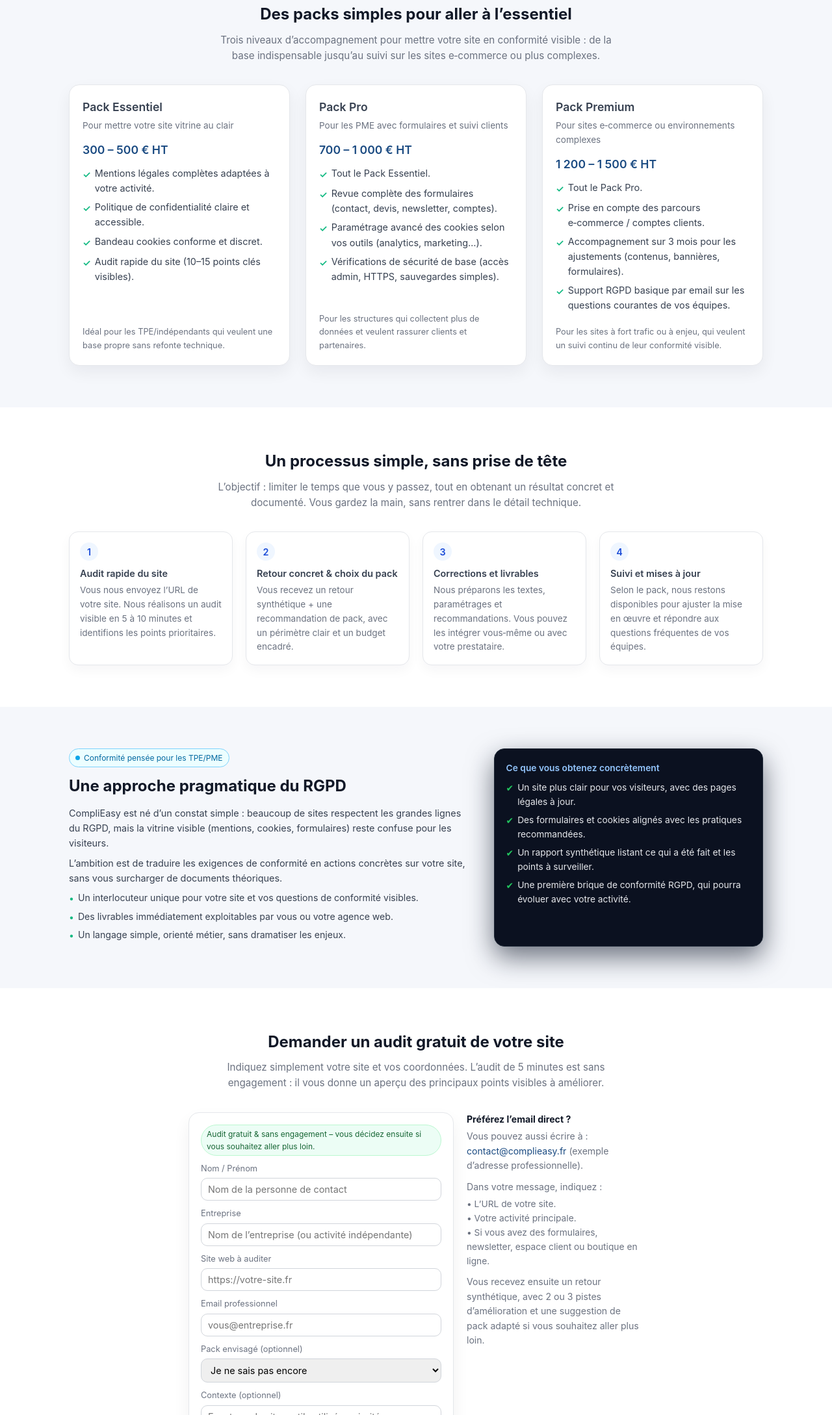
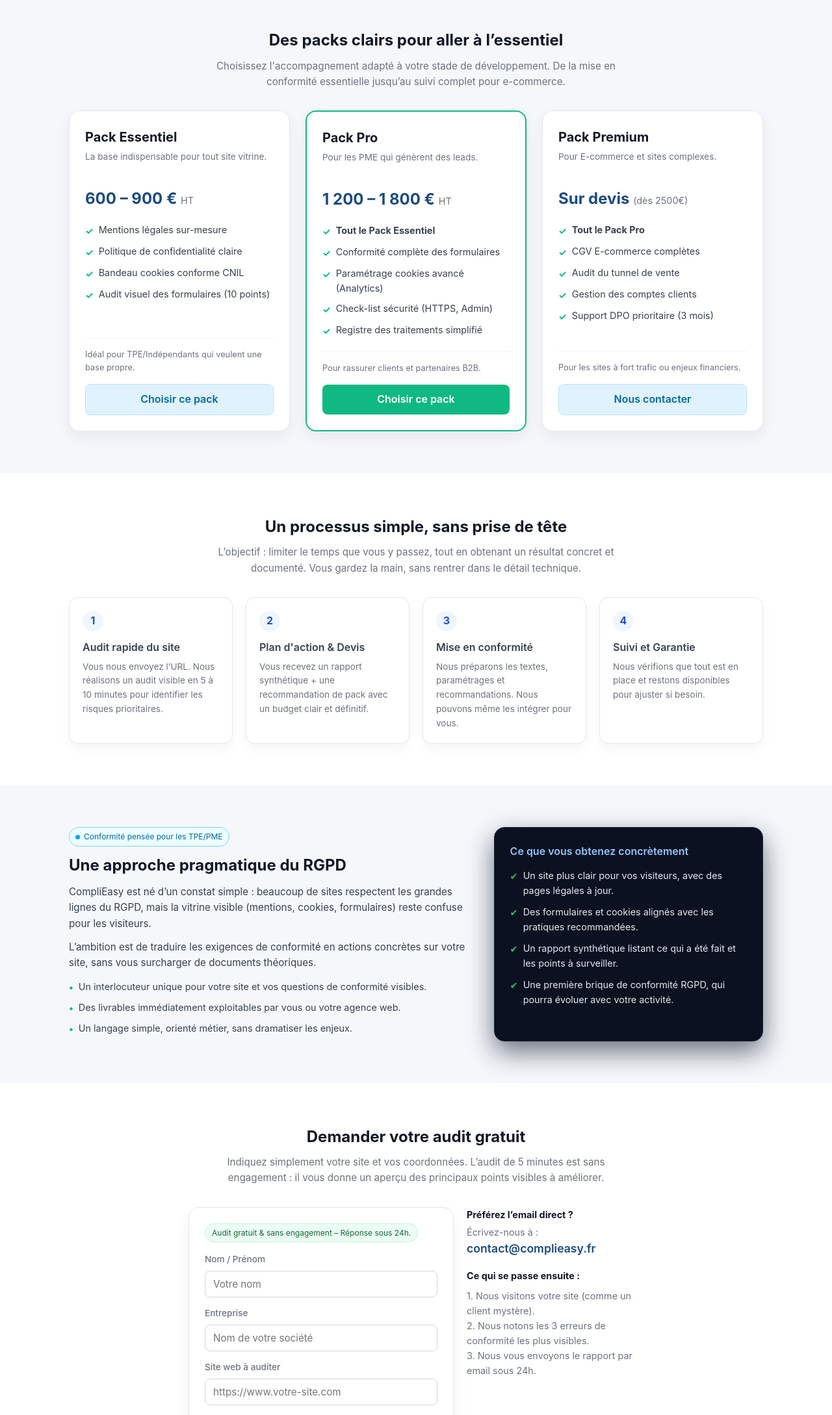
Before and after one commit to mehalainesilia-oss/ComplyEasy, a plain HTML site: page index.html in a window 1280 px wide. Shown: the part 622-2800 px from the top of the page at 65% size. Drawn offline with Linux system fonts and the light colour scheme.

Commit message:
Refactor styles and update content in index.html
Updated styles and content for improved layout and readability. Adjusted padding, font sizes, and text for various sections including cards, steps, and contact form.

```diff
--- a/index.html
+++ b/index.html
@@ -24,6 +24,8 @@
       background-color: #ffffff;
       line-height: 1.6;
     }
+
+    html { scroll-behavior: smooth; }
 
     a { color: var(--primary); text-decoration: none; }
     a:hover { text-decoration: underline; }
@@ -115,7 +117,7 @@
     .hero {
       background: linear-gradient(180deg, #0f172a, #020617);
       color: var(--white);
-      padding: 40px 0 60px;
+      padding: 60px 0 80px;
     }
 
     .hero-grid {
@@ -259,13 +261,20 @@
     .card {
       background-color: var(--white);
       border-radius: 16px;
-      padding: 20px;
+      padding: 24px;
       border: 1px solid #e5e7eb;
       box-shadow: 0 10px 25px rgba(15, 23, 42, 0.06);
       display: flex;
       flex-direction: column;
       justify-content: space-between;
-      min-height: 260px;
+      min-height: 380px;
+      transition: transform 0.2s, box-shadow 0.2s;
+    }
+
+    .card:hover {
+      transform: translateY(-5px);
+      box-shadow: 0 15px 35px rgba(15, 23, 42, 0.1);
+      border-color: #cbd5e1;
     }
 
     .card-header {
@@ -273,47 +282,90 @@
     }
 
     .card-title {
-      font-size: 1.1rem;
-      font-weight: 600;
+      font-size: 1.25rem;
+      font-weight: 700;
       margin-bottom: 4px;
+      color: var(--dark);
     }
 
     .card-tagline {
       font-size: 0.85rem;
       color: var(--muted);
+      min-height: 40px;
     }
 
     .card-price {
-      font-size: 1.1rem;
-      font-weight: 600;
-      margin: 10px 0;
+      font-size: 1.5rem;
+      font-weight: 700;
+      margin: 16px 0;
       color: var(--primary);
+    }
+
+    .card-price span {
+      font-size: 0.9rem;
+      font-weight: 400;
+      color: var(--muted);
     }
 
     .card ul {
       list-style: none;
       font-size: 0.9rem;
-      margin-bottom: 12px;
+      margin-bottom: 20px;
     }
 
     .card ul li {
-      margin-bottom: 6px;
+      margin-bottom: 8px;
       display: flex;
-      gap: 6px;
+      gap: 8px;
       align-items: flex-start;
     }
 
     .card ul li::before {
       content: "✓";
       color: var(--secondary);
-      font-weight: 600;
+      font-weight: 700;
       margin-top: 2px;
     }
 
     .card-footer {
-      margin-top: 8px;
+      margin-top: auto;
       font-size: 0.8rem;
       color: var(--muted);
+      padding-top: 15px;
+      border-top: 1px solid #f3f4f6;
+    }
+
+    .card-btn {
+      display: block;
+      width: 100%;
+      padding: 10px;
+      text-align: center;
+      border-radius: 8px;
+      margin-top: 15px;
+      font-weight: 600;
+      background-color: #e0f2fe;
+      color: #0369a1;
+      border: 1px solid #bae6fd;
+    }
+
+    .card-btn:hover {
+      background-color: #bae6fd;
+      text-decoration: none;
+    }
+
+    .card.featured {
+      border: 2px solid var(--secondary);
+      position: relative;
+    }
+
+    .card.featured .card-btn {
+      background-color: var(--secondary);
+      color: #ffffff;
+      border: none;
+    }
+
+    .card.featured .card-btn:hover {
+      background-color: #059669;
     }
 
     /* Process */
@@ -331,29 +383,30 @@
     .step {
       background-color: var(--white);
       border-radius: 14px;
-      padding: 16px;
+      padding: 20px;
       border: 1px solid #e5e7eb;
       box-shadow: 0 8px 18px rgba(15, 23, 42, 0.04);
       font-size: 0.9rem;
     }
 
     .step-number {
-      width: 28px;
-      height: 28px;
+      width: 32px;
+      height: 32px;
       border-radius: 999px;
       background-color: #eff6ff;
       color: #1d4ed8;
       display: inline-flex;
       align-items: center;
       justify-content: center;
-      font-size: 0.9rem;
-      font-weight: 600;
-      margin-bottom: 8px;
+      font-size: 1rem;
+      font-weight: 700;
+      margin-bottom: 12px;
     }
 
     .step-title {
       font-weight: 600;
-      margin-bottom: 4px;
+      margin-bottom: 6px;
+      font-size: 1rem;
     }
 
     .step p {
@@ -394,26 +447,27 @@
     }
 
     .about-text p {
-      font-size: 0.9rem;
-      margin-bottom: 8px;
+      font-size: 0.95rem;
+      margin-bottom: 12px;
     }
 
     .about-list {
       list-style: none;
-      font-size: 0.88rem;
-      margin-top: 6px;
+      font-size: 0.9rem;
+      margin-top: 12px;
     }
 
     .about-list li {
-      margin-bottom: 5px;
+      margin-bottom: 8px;
       display: flex;
-      gap: 6px;
+      gap: 8px;
       align-items: flex-start;
     }
 
     .about-list li::before {
       content: "•";
       color: var(--secondary);
+      font-weight: bold;
       margin-top: 1px;
     }
 
@@ -421,27 +475,28 @@
       background-color: #0b1120;
       color: #e5e7eb;
       border-radius: 16px;
-      padding: 18px;
+      padding: 24px;
       border: 1px solid #1f2937;
       box-shadow: 0 16px 40px rgba(15, 23, 42, 0.6);
-      font-size: 0.86rem;
+      font-size: 0.9rem;
     }
 
     .about-box-title {
       font-weight: 600;
-      margin-bottom: 8px;
+      margin-bottom: 12px;
       color: #93c5fd;
+      font-size: 1rem;
     }
 
     .about-box ul {
       list-style: none;
-      margin-top: 4px;
+      margin-top: 8px;
     }
 
     .about-box li {
-      margin-bottom: 6px;
+      margin-bottom: 10px;
       display: flex;
-      gap: 6px;
+      gap: 8px;
     }
 
     .about-box li::before {
@@ -468,28 +523,29 @@
     .contact-form {
       background-color: var(--white);
       border-radius: 16px;
-      padding: 18px 18px 20px;
+      padding: 24px;
       border: 1px solid #e5e7eb;
       box-shadow: 0 12px 26px rgba(15, 23, 42, 0.06);
     }
 
     .form-group {
-      margin-bottom: 10px;
+      margin-bottom: 14px;
     }
 
     label {
       display: block;
-      font-size: 0.8rem;
-      margin-bottom: 4px;
+      font-size: 0.85rem;
+      margin-bottom: 6px;
       color: var(--muted);
+      font-weight: 500;
     }
 
     input, textarea, select {
       width: 100%;
-      padding: 8px 10px;
-      border-radius: 10px;
+      padding: 10px 12px;
+      border-radius: 8px;
       border: 1px solid #d1d5db;
-      font-size: 0.9rem;
+      font-size: 0.95rem;
       font-family: inherit;
       outline: none;
       transition: border-color 0.12s ease, box-shadow 0.12s ease;
@@ -497,30 +553,31 @@
 
     input:focus, textarea:focus, select:focus {
       border-color: #2563eb;
-      box-shadow: 0 0 0 1px rgba(37, 99, 235, 0.4);
+      box-shadow: 0 0 0 3px rgba(37, 99, 235, 0.1);
     }
 
     textarea {
-      min-height: 90px;
+      min-height: 100px;
       resize: vertical;
     }
 
     .consent {
       display: flex;
       align-items: flex-start;
-      gap: 8px;
-      font-size: 0.78rem;
+      gap: 10px;
+      font-size: 0.8rem;
       color: var(--muted);
-      margin-top: 4px;
+      margin-top: 10px;
+      line-height: 1.4;
     }
 
     .consent input {
       width: auto;
-      margin-top: 2px;
+      margin-top: 3px;
     }
 
     .contact-info-box {
-      font-size: 0.88rem;
+      font-size: 0.9rem;
       color: var(--muted);
     }
 
@@ -532,36 +589,39 @@
       display: inline-flex;
       align-items: center;
       gap: 6px;
-      padding: 4px 8px;
+      padding: 6px 10px;
       border-radius: 999px;
       font-size: 0.75rem;
       background-color: #ecfdf5;
       color: #166534;
       border: 1px solid #bbf7d0;
-      margin-bottom: 10px;
+      margin-bottom: 16px;
+      line-height: 1.3;
     }
 
     footer {
-      padding: 18px 0 24px;
+      padding: 30px 0;
       background-color: #020617;
       color: #6b7280;
-      font-size: 0.78rem;
+      font-size: 0.85rem;
+      border-top: 1px solid #1e293b;
     }
 
     .footer-links {
       display: flex;
       flex-wrap: wrap;
-      gap: 10px;
+      gap: 16px;
       margin-top: 8px;
     }
 
     .footer-links a {
       color: #9ca3af;
       text-decoration: none;
+      transition: color 0.2s;
     }
 
     .footer-links a:hover {
-      color: #e5e7eb;
+      color: #ffffff;
     }
 
     @media (max-width: 720px) {
@@ -575,7 +635,7 @@
         display: none;
       }
       .hero-title {
-        font-size: 1.7rem;
+        font-size: 1.8rem;
       }
     }
   </style>
@@ -621,7 +681,7 @@
 
       <aside class="hero-card" aria-label="Carte d'aperçu audit CompliEasy">
         <div class="hero-card-title">Exemple d’audit express</div>
-        <p style="font-size:0.8rem;color:#cbd5f5;">
+        <p style="font-size:0.85rem;color:#cbd5f5; margin-bottom: 12px;">
           En 5 minutes, nous identifions les points visibles qui peuvent être améliorés sur votre site
           : informations, consentement, sécurité de base.
         </p>
@@ -630,7 +690,7 @@
             <div class="hero-metric">Score conformité visible</div>
             <div class="hero-score">42 / 100</div>
           </div>
-          <div style="font-size:0.7rem;color:#9ca3af;text-align:right;">
+          <div style="font-size:0.75rem;color:#9ca3af;text-align:right; line-height: 1.2;">
             Objectif : un site plus clair<br>pour vos visiteurs et vos équipes.
           </div>
         </div>
@@ -656,10 +716,10 @@
   <!-- PACKS -->
   <section id="packs">
     <div class="container">
-      <h2 class="section-title">Des packs simples pour aller à l’essentiel</h2>
+      <h2 class="section-title">Des packs clairs pour aller à l’essentiel</h2>
       <p class="section-subtitle">
-        Trois niveaux d’accompagnement pour mettre votre site en conformité visible :
-        de la base indispensable jusqu’au suivi sur les sites e‑commerce ou plus complexes.
+        Choisissez l'accompagnement adapté à votre stade de développement.
+        De la mise en conformité essentielle jusqu’au suivi complet pour e-commerce.
       </p>
 
       <div class="cards">
@@ -668,38 +728,45 @@
           <div>
             <div class="card-header">
               <h3 class="card-title">Pack Essentiel</h3>
-              <p class="card-tagline">Pour mettre votre site vitrine au clair</p>
+              <p class="card-tagline">La base indispensable pour tout site vitrine.</p>
             </div>
-            <p class="card-price">300 – 500 € HT</p>
+            <p class="card-price">600 – 900 € <span>HT</span></p>
             <ul>
-              <li>Mentions légales complètes adaptées à votre activité.</li>
-              <li>Politique de confidentialité claire et accessible.</li>
-              <li>Bandeau cookies conforme et discret.</li>
-              <li>Audit rapide du site (10–15 points clés visibles).</li>
+              <li>Mentions légales sur-mesure</li>
+              <li>Politique de confidentialité claire</li>
+              <li>Bandeau cookies conforme CNIL</li>
+              <li>Audit visuel des formulaires (10 points)</li>
             </ul>
           </div>
-          <div class="card-footer">
-            Idéal pour les TPE/indépendants qui veulent une base propre sans refonte technique.
+          <div>
+            <div class="card-footer">
+              Idéal pour TPE/Indépendants qui veulent une base propre.
+            </div>
+            <a href="#contact" class="card-btn">Choisir ce pack</a>
           </div>
         </article>
 
         <!-- Pro -->
-        <article class="card">
+        <article class="card featured">
           <div>
             <div class="card-header">
               <h3 class="card-title">Pack Pro</h3>
-              <p class="card-tagline">Pour les PME avec formulaires et suivi clients</p>
+              <p class="card-tagline">Pour les PME qui génèrent des leads.</p>
             </div>
-            <p class="card-price">700 – 1 000 € HT</p>
+            <p class="card-price">1 200 – 1 800 € <span>HT</span></p>
             <ul>
-              <li>Tout le Pack Essentiel.</li>
-              <li>Revue complète des formulaires (contact, devis, newsletter, comptes).</li>
-              <li>Paramétrage avancé des cookies selon vos outils (analytics, marketing…).</li>
-              <li>Vérifications de sécurité de base (accès admin, HTTPS, sauvegardes simples).</li>
+              <li><strong>Tout le Pack Essentiel</strong></li>
+              <li>Conformité complète des formulaires</li>
+              <li>Paramétrage cookies avancé (Analytics)</li>
+              <li>Check-list sécurité (HTTPS, Admin)</li>
+              <li>Registre des traitements simplifié</li>
             </ul>
           </div>
-          <div class="card-footer">
-            Pour les structures qui collectent plus de données et veulent rassurer clients et partenaires.
+          <div>
+            <div class="card-footer">
+              Pour rassurer clients et partenaires B2B.
+            </div>
+            <a href="#contact" class="card-btn">Choisir ce pack</a>
           </div>
         </article>
 
@@ -708,18 +775,22 @@
           <div>
             <div class="card-header">
               <h3 class="card-title">Pack Premium</h3>
-              <p class="card-tagline">Pour sites e‑commerce ou environnements complexes</p>
+              <p class="card-tagline">Pour E-commerce et sites complexes.</p>
             </div>
-            <p class="card-price">1 200 – 1 500 € HT</p>
+            <p class="card-price">Sur devis <span>(dès 2500€)</span></p>
             <ul>
-              <li>Tout le Pack Pro.</li>
-              <li>Prise en compte des parcours e‑commerce / comptes clients.</li>
-              <li>Accompagnement sur 3 mois pour les ajustements (contenus, bannières, formulaires).</li>
-              <li>Support RGPD basique par email sur les questions courantes de vos équipes.</li>
+              <li><strong>Tout le Pack Pro</strong></li>
+              <li>CGV E-commerce complètes</li>
+              <li>Audit du tunnel de vente</li>
+              <li>Gestion des comptes clients</li>
+              <li>Support DPO prioritaire (3 mois)</li>
             </ul>
           </div>
-          <div class="card-footer">
-            Pour les sites à fort trafic ou à enjeu, qui veulent un suivi continu de leur conformité visible.
+          <div>
+            <div class="card-footer">
+              Pour les sites à fort trafic ou enjeux financiers.
+            </div>
+            <a href="#contact" class="card-btn">Nous contacter</a>
           </div>
         </article>
       </div>
@@ -739,22 +810,22 @@
         <div class="step">
           <div class="step-number">1</div>
           <div class="step-title">Audit rapide du site</div>
-          <p>Vous nous envoyez l’URL de votre site. Nous réalisons un audit visible en 5 à 10 minutes et identifions les points prioritaires.</p>
+          <p>Vous nous envoyez l’URL. Nous réalisons un audit visible en 5 à 10 minutes pour identifier les risques prioritaires.</p>
         </div>
         <div class="step">
           <div class="step-number">2</div>
-          <div class="step-title">Retour concret & choix du pack</div>
-          <p>Vous recevez un retour synthétique + une recommandation de pack, avec un périmètre clair et un budget encadré.</p>
+          <div class="step-title">Plan d'action & Devis</div>
+          <p>Vous recevez un rapport synthétique + une recommandation de pack avec un budget clair et définitif.</p>
         </div>
         <div class="step">
           <div class="step-number">3</div>
-          <div class="step-title">Corrections et livrables</div>
-          <p>Nous préparons les textes, paramétrages et recommandations. Vous pouvez les intégrer vous‑même ou avec votre prestataire.</p>
+          <div class="step-title">Mise en conformité</div>
+          <p>Nous préparons les textes, paramétrages et recommandations. Nous pouvons même les intégrer pour vous.</p>
         </div>
         <div class="step">
           <div class="step-number">4</div>
-          <div class="step-title">Suivi et mises à jour</div>
-          <p>Selon le pack, nous restons disponibles pour ajuster la mise en œuvre et répondre aux questions fréquentes de vos équipes.</p>
+          <div class="step-title">Suivi et Garantie</div>
+          <p>Nous vérifions que tout est en place et restons disponibles pour ajuster si besoin.</p>
         </div>
       </div>
     </div>
@@ -801,89 +872,84 @@
   <!-- CONTACT -->
   <section id="contact">
     <div class="container">
-      <h2 class="section-title">Demander un audit gratuit de votre site</h2>
+      <h2 class="section-title">Demander votre audit gratuit</h2>
       <p class="section-subtitle">
         Indiquez simplement votre site et vos coordonnées.
         L’audit de 5 minutes est sans engagement : il vous donne un aperçu des principaux points visibles à améliorer.
       </p>
 
       <div class="contact-wrapper">
-        <form class="contact-form">
+        <!-- Formulaire configuré pour utiliser Formspree ou EmailJS plus tard. Pour l'instant action mailto -->
+        <form class="contact-form" action="mailto:contact@complieasy.fr" method="POST" enctype="text/plain">
           <div class="badge-legal">
-            Audit gratuit & sans engagement – vous décidez ensuite si vous souhaitez aller plus loin.
+            Audit gratuit & sans engagement – Réponse sous 24h.
           </div>
 
           <div class="form-group">
             <label for="name">Nom / Prénom</label>
-            <input type="text" id="name" name="name" placeholder="Nom de la personne de contact">
+            <input type="text" id="name" name="name" placeholder="Votre nom" required>
           </div>
 
           <div class="form-group">
             <label for="company">Entreprise</label>
-            <input type="text" id="company" name="company" placeholder="Nom de l’entreprise (ou activité indépendante)">
+            <input type="text" id="company" name="company" placeholder="Nom de votre société" required>
           </div>
 
           <div class="form-group">
             <label for="website">Site web à auditer</label>
-            <input type="url" id="website" name="website" placeholder="https://votre-site.fr">
+            <input type="url" id="website" name="website" placeholder="https://www.votre-site.com" required>
           </div>
 
           <div class="form-group">
             <label for="email">Email professionnel</label>
-            <input type="email" id="email" name="email" placeholder="vous@entreprise.fr">
+            <input type="email" id="email" name="email" placeholder="email@entreprise.com" required>
           </div>
 
           <div class="form-group">
             <label for="pack">Pack envisagé (optionnel)</label>
             <select id="pack" name="pack">
-              <option value="">Je ne sais pas encore</option>
-              <option value="essentiel">Pack Essentiel</option>
-              <option value="pro">Pack Pro</option>
-              <option value="premium">Pack Premium</option>
+              <option value="indecis">Je ne sais pas encore</option>
+              <option value="essentiel">Pack Essentiel (dès 600€)</option>
+              <option value="pro">Pack Pro (dès 1200€)</option>
+              <option value="premium">Pack Premium (Sur devis)</option>
             </select>
           </div>
 
           <div class="form-group">
             <label for="message">Contexte (optionnel)</label>
-            <textarea id="message" name="message" placeholder="Ex. : type de site, outils utilisés, priorité principale…"></textarea>
+            <textarea id="message" name="message" placeholder="Avez-vous des délais précis ? Des outils spécifiques installés ?"></textarea>
           </div>
 
           <div class="consent">
-            <input type="checkbox" id="consent" name="consent">
+            <input type="checkbox" id="consent" name="consent" required>
             <label for="consent">
-              Je consens à ce que CompliEasy utilise ces informations pour répondre à ma demande d’audit.
-              Pour en savoir plus, consultez la politique de confidentialité.
+              J'accepte que CompliEasy me contacte pour cet audit. Promis, pas de spam, juste de la conformité.
             </label>
           </div>
 
-          <div style="margin-top:12px;">
+          <div style="margin-top:16px;">
             <button type="submit" class="btn btn-primary" style="width:100%;">Envoyer ma demande d’audit</button>
           </div>
 
-          <p style="margin-top:10px;font-size:0.76rem;color:#9ca3af;">
-            Les informations transmises sont utilisées uniquement pour répondre à votre demande et échanger avec vous.
-            Vous pouvez demander leur suppression à tout moment.
+          <p style="margin-top:12px;font-size:0.75rem;color:#9ca3af; text-align: center;">
+            Vos données sont traitées uniquement pour répondre à votre demande.
           </p>
         </form>
 
         <div class="contact-info-box">
-          <p><strong>Préférez l’email direct&nbsp;?</strong></p>
+          <p><strong>Préférez l’email direct ?</strong></p>
           <p style="margin-top:4px;">
-            Vous pouvez aussi écrire à : <br>
-            <a href="mailto:contact@complieasy.fr">contact@complieasy.fr</a> (exemple d’adresse professionnelle).
+            Écrivez-nous à : <br>
+            <a href="mailto:contact@complieasy.fr" style="font-weight: 600; font-size: 1.1rem;">contact@complieasy.fr</a>
           </p>
-          <p style="margin-top:10px;">
-            Dans votre message, indiquez&nbsp;:
+          <p style="margin-top:16px;">
+            <strong>Ce qui se passe ensuite :</strong>
           </p>
-          <ul style="list-style:none;margin-top:4px;font-size:0.86rem;">
-            <li>• L’URL de votre site.</li>
-            <li>• Votre activité principale.</li>
-            <li>• Si vous avez des formulaires, newsletter, espace client ou boutique en ligne.</li>
+          <ul style="list-style:none;margin-top:8px;font-size:0.9rem; line-height: 1.6;">
+            <li>1. Nous visitons votre site (comme un client mystère).</li>
+            <li>2. Nous notons les 3 erreurs de conformité les plus visibles.</li>
+            <li>3. Nous vous envoyons le rapport par email sous 24h.</li>
           </ul>
-          <p style="margin-top:10px;">
-            Vous recevez ensuite un retour synthétique, avec 2 ou 3 pistes d’amélioration
-            et une suggestion de pack adapté si vous souhaitez aller plus loin.
-          </p>
         </div>
       </div>
     </div>
@@ -893,7 +959,7 @@
 
 <footer>
   <div class="container">
-    <div style="display:flex;flex-wrap:wrap;justify-content:space-between;gap:10px;align-items:center;">
+    <div style="display:flex;flex-wrap:wrap;justify-content:space-between;gap:20px;align-items:center;">
       <div>
         © <span id="year"></span> CompliEasy – Conformité web & RGPD.
       </div>
@@ -909,7 +975,6 @@
 <script>
   // Mise à jour automatique de l'année
   document.getElementById('year').textContent = new Date().getFullYear();
-  // TODO : connecter le formulaire à votre backend / outil de collecte (Formspree, Make, etc.).
 </script>
 
 </body>
```
